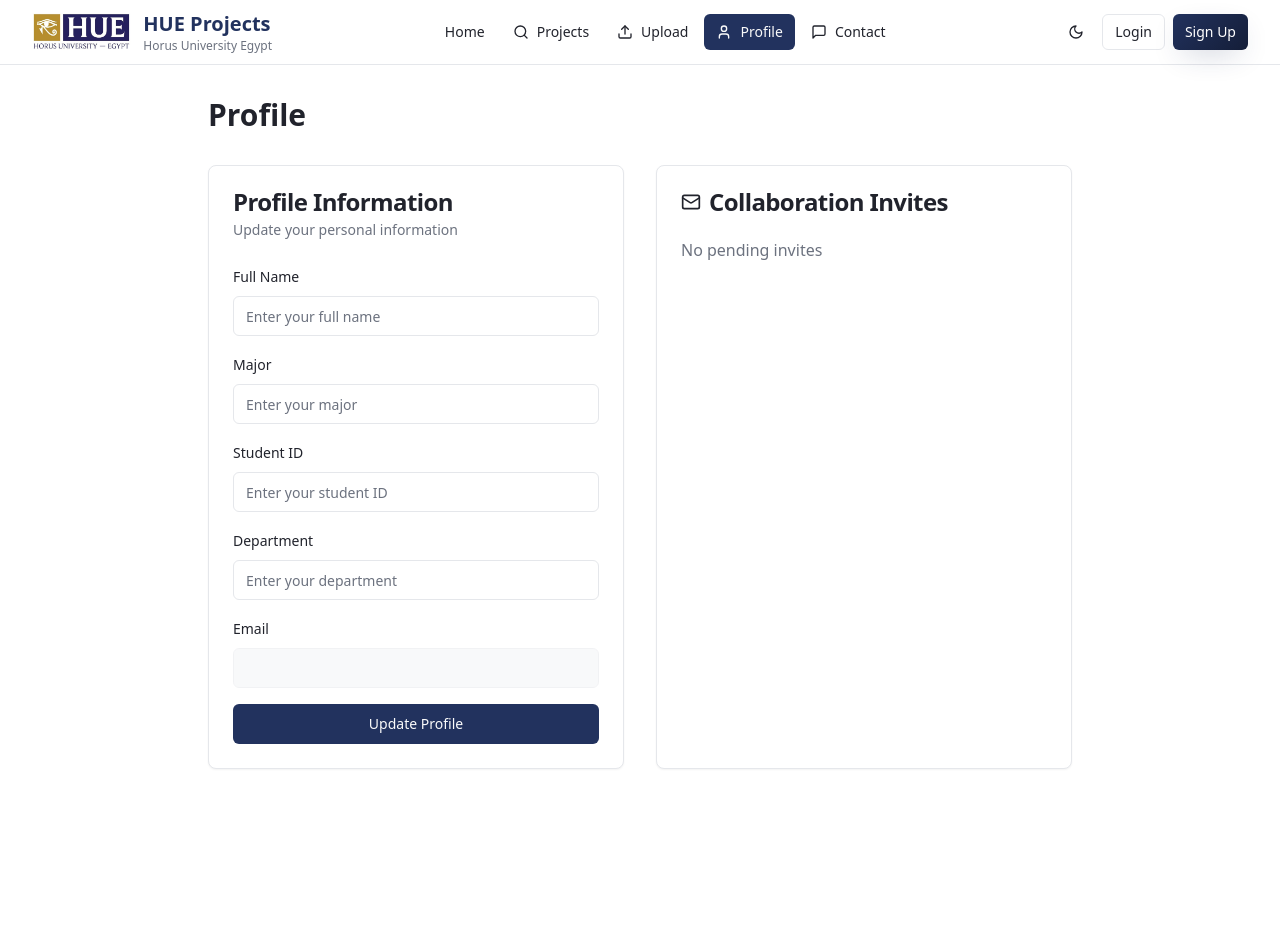
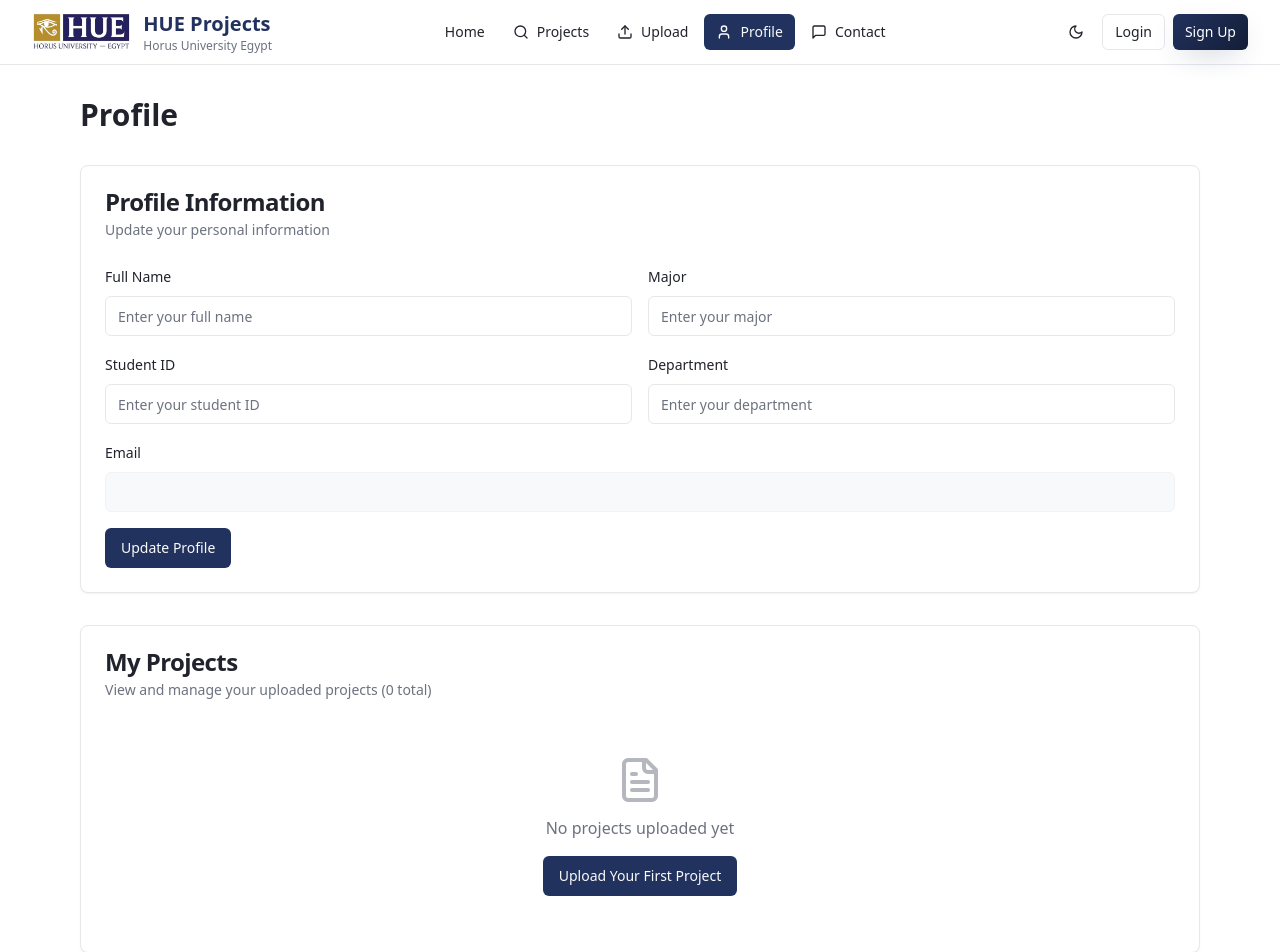
Before and after one commit to Omar-rizk1/campus-folio-flare, a React (Vite) app: page /profile in a window 1280 px wide. Shown: the top 952 px of the page. Before the commit the page ends 801 px from the top, so only its background shows below. Built offline with nearby package versions, Linux system fonts and the light colour scheme.

Commit message:
Revert profile page changes

```diff
--- a/src/pages/Profile.tsx
+++ b/src/pages/Profile.tsx
@@ -6,7 +6,8 @@ import { Button } from '@/components/ui/button';
 import { Input } from '@/components/ui/input';
 import { Label } from '@/components/ui/label';
 import { useToast } from '@/hooks/use-toast';
-import { CollaborationInvites } from '@/components/CollaborationInvites';
+import { Badge } from '@/components/ui/badge';
+import { Calendar, Github, Play, FileText, Eye, Heart } from 'lucide-react';
 
 const Profile = () => {
   const { user } = useAuth();
@@ -16,10 +17,12 @@ const Profile = () => {
   const [major, setMajor] = useState('');
   const [studentId, setStudentId] = useState('');
   const [department, setDepartment] = useState('');
+  const [projects, setProjects] = useState<any[]>([]);
 
   useEffect(() => {
     if (user) {
       fetchProfile();
+      fetchUserProjects();
     }
   }, [user]);
 
@@ -45,6 +48,23 @@ const Profile = () => {
       }
     } catch (error) {
       console.error('Error fetching profile:', error);
+    }
+  };
+
+  const fetchUserProjects = async () => {
+    if (!user) return;
+
+    try {
+      const { data, error } = await supabase
+        .from('projects')
+        .select('*')
+        .eq('user_id', user.id)
+        .order('created_at', { ascending: false });
+
+      if (error) throw error;
+      setProjects(data || []);
+    } catch (error) {
+      console.error('Error fetching projects:', error);
     }
   };
 
@@ -82,10 +102,11 @@ const Profile = () => {
   };
 
   return (
-    <div className="container mx-auto py-8 px-4 max-w-4xl">
+    <div className="container mx-auto py-8 px-4 max-w-6xl">
       <h1 className="text-3xl font-bold mb-8">Profile</h1>
 
-      <div className="grid grid-cols-1 lg:grid-cols-2 gap-8">
+      <div className="space-y-8">
+        {/* Profile Information */}
         <Card>
           <CardHeader>
             <CardTitle>Profile Information</CardTitle>
@@ -95,6 +116,7 @@ const Profile = () => {
           </CardHeader>
           <CardContent>
             <form onSubmit={handleSubmit} className="space-y-4">
+              <div className="grid grid-cols-1 md:grid-cols-2 gap-4">
                 <div className="space-y-2">
                   <Label htmlFor="fullName">Full Name</Label>
                   <Input
@@ -139,7 +161,7 @@ const Profile = () => {
                   />
                 </div>
 
-              <div className="space-y-2">
+                <div className="space-y-2 md:col-span-2">
                   <Label htmlFor="email">Email</Label>
                   <Input
                     id="email"
@@ -149,10 +171,11 @@ const Profile = () => {
                     className="bg-muted"
                   />
                 </div>
+              </div>
 
               <Button
                 type="submit"
-                className="w-full"
+                className="w-full md:w-auto"
                 disabled={loading}
               >
                 {loading ? 'Updating...' : 'Update Profile'}
@@ -161,7 +184,87 @@ const Profile = () => {
           </CardContent>
         </Card>
 
-        <CollaborationInvites />
+        {/* My Projects */}
+        <Card>
+          <CardHeader>
+            <CardTitle>My Projects</CardTitle>
+            <CardDescription>
+              View and manage your uploaded projects ({projects.length} total)
+            </CardDescription>
+          </CardHeader>
+          <CardContent>
+            {projects.length === 0 ? (
+              <div className="text-center py-8 text-muted-foreground">
+                <FileText className="h-12 w-12 mx-auto mb-3 opacity-50" />
+                <p>No projects uploaded yet</p>
+                <Button className="mt-4" onClick={() => window.location.href = '/upload'}>
+                  Upload Your First Project
+                </Button>
+              </div>
+            ) : (
+              <div className="grid gap-4">
+                {projects.map((project) => (
+                  <div key={project.id} className="border rounded-lg p-4 hover:bg-muted/50 transition-colors">
+                    <div className="flex justify-between items-start mb-2">
+                      <h3 className="font-semibold text-lg">{project.title}</h3>
+                      <div className="flex gap-2">
+                        <Badge variant="outline">{project.department}</Badge>
+                        {project.level && (
+                          <Badge variant="secondary">Level {project.level}</Badge>
+                        )}
+                      </div>
+                    </div>
+
+                    {project.description && (
+                      <p className="text-muted-foreground mb-3 line-clamp-2">
+                        {project.description}
+                      </p>
+                    )}
+
+                    <div className="flex items-center justify-between">
+                      <div className="flex items-center gap-4 text-sm text-muted-foreground">
+                        <span className="flex items-center gap-1">
+                          <Calendar className="h-4 w-4" />
+                          {new Date(project.created_at).toLocaleDateString()}
+                        </span>
+                      </div>
+
+                      <div className="flex gap-2">
+                        {project.github_url && (
+                          <Button variant="ghost" size="sm" asChild>
+                            <a href={project.github_url} target="_blank" rel="noopener noreferrer">
+                              <Github className="h-4 w-4" />
+                            </a>
+                          </Button>
+                        )}
+                        {project.video_url && (
+                          <Button variant="ghost" size="sm" asChild>
+                            <a href={project.video_url} target="_blank" rel="noopener noreferrer">
+                              <Play className="h-4 w-4" />
+                            </a>
+                          </Button>
+                        )}
+                        {project.file_url && (
+                          <Button variant="ghost" size="sm" asChild>
+                            <a href={project.file_url} target="_blank" rel="noopener noreferrer">
+                              <FileText className="h-4 w-4" />
+                            </a>
+                          </Button>
+                        )}
+                        <Button variant="outline" size="sm" asChild>
+                          <a href={`/project/${project.id}`}>
+                            <Eye className="h-4 w-4 mr-1" />
+                            View Details
+                          </a>
+                        </Button>
+                      </div>
+                    </div>
+                  </div>
+                ))}
+              </div>
+            )}
+          </CardContent>
+        </Card>
       </div>
     </div>
   );
```
Lines whose indentation alone changed are shown as unchanged.
